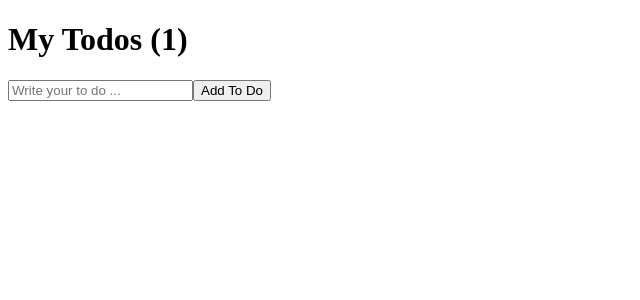
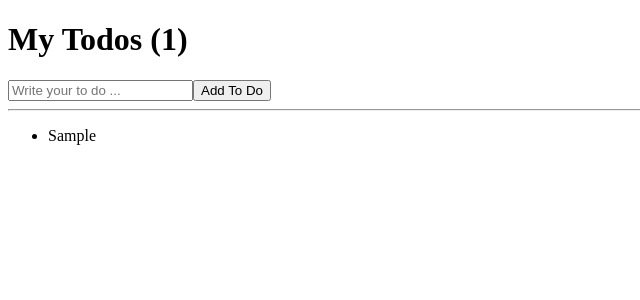
Before and after one commit to wldsbs/react-study, a React (Create React App) app: page / in a window 1280 px wide. Both pictures are taken after typing "Sample" into the empty fields and a click on the button "Add To Do". Shown: the top 300 px of the page, without its empty margins (0-640 px from the left). Built offline with nearby package versions, Linux system fonts and the light colour scheme.

Commit message:
#7.1 To Do List 2

```diff
--- a/src/Chater7.js
+++ b/src/Chater7.js
@@ -5,12 +5,12 @@
   const [todos, setTodos] = useState([]);
   const onChange = (event) => setTodo(event.target.value);
   const onSubmit = (event) => {
-    event.preventDefault();
+    event.preventDefault(); //submit 해도 새로고침하지 않도록
     if (todo === "") return;
+    // setTodos((currentArray) => [todo, ...currentArray]); //나중에 추가한 순서대로
+    setTodos((currentArray) => [...currentArray, todo]); //먼저 추가한 순서대로
     setTodo("");
-    setTodos((currentArray) => [todo, ...currentArray]);
   };
-  console.log(todos);
   return (
     <div>
       <h1>My Todos ({todos.length})</h1>
@@ -23,6 +23,12 @@
         />
         <button>Add To Do</button>
       </form>
+      <hr />
+      <ul>
+        {todos.map((todo, index) => (
+          <li key={index}>{todo}</li>
+        ))}
+      </ul>
     </div>
   );
 }
```
